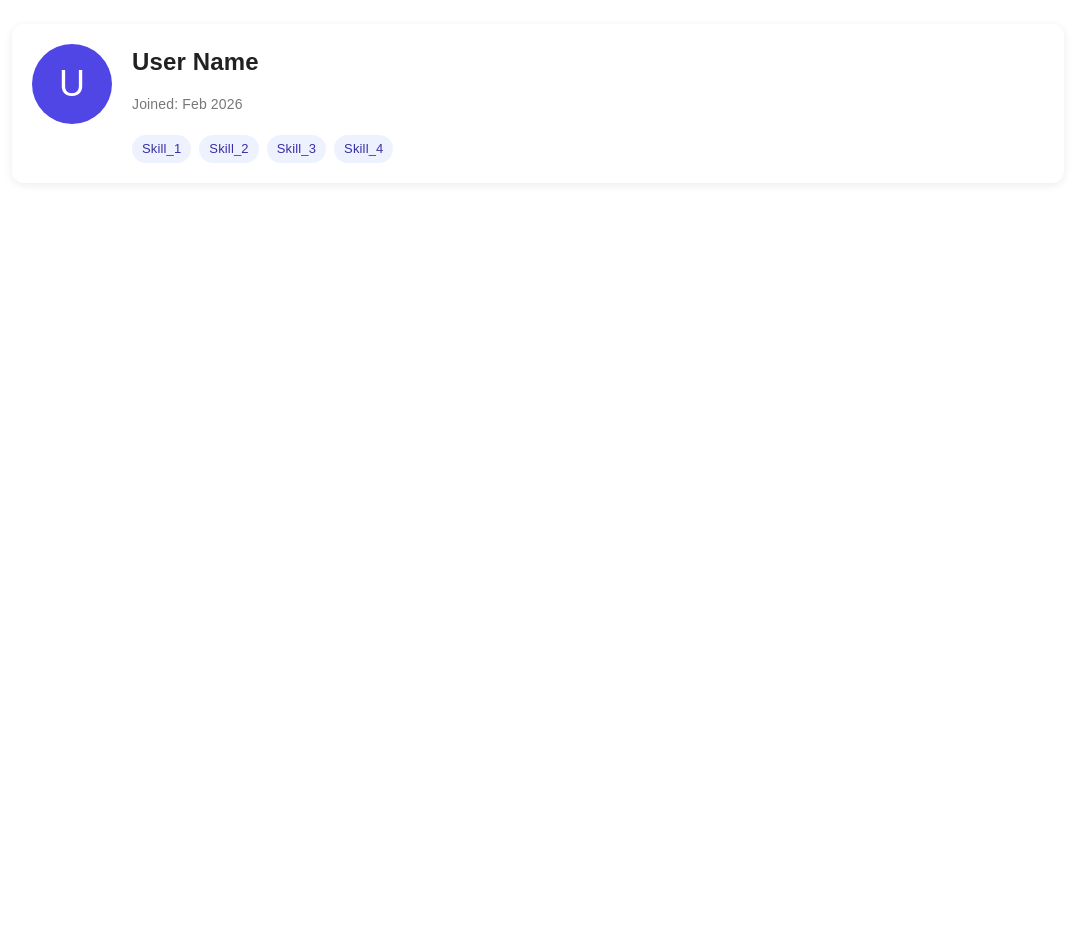
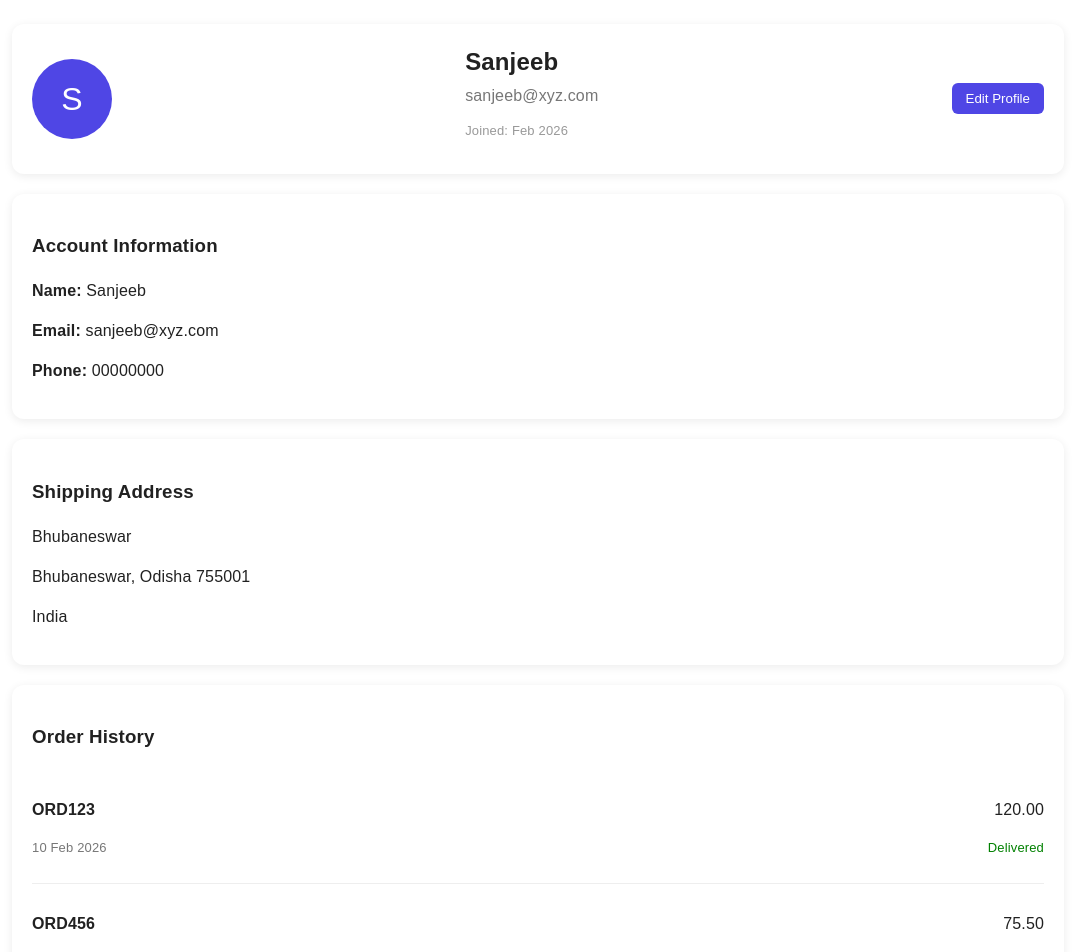
Before and after one commit to Coder-Samaj/ecommerce-ui, a React (Vite) app: page /profile in a window 1280 px wide. Shown: the top 952 px of the page, without its empty margins (102-1177 px from the left). Before the commit the page ends 800 px from the top, so only its background shows below. Built offline with nearby package versions, Linux system fonts and the light colour scheme.

Commit message:
AVDEV-7 Designed Profile page

```diff
--- /dev/null
+++ b/src/components/profile/AddressCard.jsx
@@ -0,0 +1,26 @@
+import React from "react";
+
+const AddressCard = ({ address }) => {
+    return (
+        <div style={styles.card}>
+            <h3>Shipping Address</h3>
+            <p>{address.street}</p>
+            <p>
+                {address.city}, {address.state} {address.zip}
+            </p>
+            <p>{address.country}</p>
+        </div>
+    );
+};
+
+const styles = {
+    card: {
+        padding: "20px",
+        borderRadius: "12px",
+        backgroundColor: "#fff",
+        boxShadow: "0 2px 10px rgba(0,0,0,0.08)",
+        marginBottom: "20px",
+    },
+};
+
+export default AddressCard;
--- /dev/null
+++ b/src/components/profile/OrderHistory.jsx
@@ -0,0 +1,87 @@
+import React, { useState } from "react";
+
+const OrderHistory = ({ orders }) => {
+    const [showAll, setShowAll] = useState(false);
+
+    const visibleOrders = showAll ? orders : orders.slice(0, 2);
+
+    return (
+        <div style={styles.card}>
+            <h3>Order History</h3>
+
+            {visibleOrders.map((order, index) => (
+                <div key={index} style={styles.orderItem}>
+                    <div>
+                        <p><strong>{order.id}</strong></p>
+                        <p style={styles.date}>{order.date}</p>
+                    </div>
+
+                    <div style={{ textAlign: "right" }}>
+                        <p>{order.total}</p>
+                        <p style={getStatusStyle(order.status)}>
+                            {order.status}
+                        </p>
+                    </div>
+                </div>
+            ))}
+
+            {orders.length > 2 && (
+                <div style={styles.buttonContainer}>
+                    <button
+                        onClick={() => setShowAll(!showAll)}
+                        style={styles.button}
+                    >
+                        {showAll ? "Show Less" : "View More"}
+                    </button>
+                </div>
+            )}
+        </div>
+    );
+};
+
+const getStatusStyle = (status) => ({
+    fontSize: "13px",
+    fontWeight: "500",
+    color:
+        status === "Delivered"
+            ? "green"
+            : status === "Shipped"
+                ? "#4f46e5"
+                : "orange",
+});
+
+const styles = {
+    card: {
+        padding: "20px",
+        borderRadius: "12px",
+        backgroundColor: "#fff",
+        boxShadow: "0 2px 10px rgba(0,0,0,0.08)",
+    },
+    orderItem: {
+        display: "flex",
+        justifyContent: "space-between",
+        padding: "12px 0",
+        borderBottom: "1px solid #eee",
+    },
+    date: {
+        fontSize: "13px",
+        color: "#777",
+    },
+    button: {
+        marginTop: "15px",
+        padding: "8px 14px",
+        backgroundColor: "#4f46e5",
+        color: "#fff",
+        border: "none",
+        borderRadius: "6px",
+        cursor: "pointer",
+    },
+    buttonContainer: {
+        display: "flex",
+        justifyContent: "center",
+        marginTop: "15px",
+
+    }
+};
+
+export default OrderHistory;
--- a/src/components/profile/Profile.jsx
+++ b/src/components/profile/Profile.jsx
@@ -1,80 +1,54 @@
 import React from "react";
+import ProfileHeader from "./ProfileHeader";
+import ProfileInfo from "./ProfileInfo";
+import AddressCard from "./AddressCard";
+import OrderHistory from "./OrderHistory";
 
 const Profile = () => {
     const user = {
-        name: "User Name",
+        name: "Sanjeeb",
+        email: "sanjeeb@xyz.com",
         joinedOn: "Feb 2026",
-        focus: ["Skill_1", "Skill_2", "Skill_3", "Skill_4"],
+        phone: "00000000",
     };
 
+    const address = {
+        street: "Bhubaneswar",
+        city: "Bhubaneswar",
+        state: "Odisha",
+        zip: "755001",
+        country: "India",
+    };
+
+    const orders = [
+        { id: "ORD123", date: "10 Feb 2026", total: "120.00", status: "Delivered" },
+        { id: "ORD456", date: "25 Jan 2026", total: "75.50", status: "Shipped" },
+        { id: "ORD123", date: "10 Feb 2026", total: "120.00", status: "Delivered" },
+        { id: "ORD123", date: "10 Feb 2026", total: "120.00", status: "Delivered" },
+        { id: "ORD456", date: "25 Jan 2026", total: "75.50", status: "Shipped" },
+        { id: "ORD456", date: "25 Jan 2026", total: "75.50", status: "Shipped" },
+        { id: "ORD456", date: "25 Jan 2026", total: "75.50", status: "Shipped" },
+        { id: "ORD456", date: "25 Jan 2026", total: "75.50", status: "Shipped" },
+        { id: "ORD456", date: "25 Jan 2026", total: "75.50", status: "Shipped" },
+    ];
+
     return (
-        <div
-            style={{
-                padding: "24px",
-                maxWidth: "1100px",
-                margin: "0 auto",
-                fontFamily: "Arial, sans-serif"
-            }}
-        >
-            <div
-                style={{
-                    display: "flex",
-                    gap: "20px",
-                    padding: "20px",
-                    borderRadius: "12px",
-                    backgroundColor: "#ffffff",
-                    boxShadow: "0 2px 10px rgba(0,0,0,0.08)"
-                }}
-            >
-                {/* Avatar (Curently taking the first letter of the name.) */}
-                <div
-                    style={{
-                        width: "80px",
-                        height: "80px",
-                        borderRadius: "50%",
-                        backgroundColor: "#4f46e5",
-                        color: "#fff",
-                        fontSize: "36px",
-                        display: "flex",
-                        alignItems: "center",
-                        justifyContent: "center"
-                    }}
-                >
-                    {user.name.charAt(0)}
-                </div>
-
-                {/* Details of the user */}
-                <div>
-                    <h2 style={{ margin: 0 }}>{user.name}</h2>
-
-                    <p style={{ fontSize: "14px", color: "#777" }}>
-                        Joined: {user.joinedOn}
-                    </p>
-
-                    {/* Focus Areas */}
-                    <div style={{ marginTop: "10px" }}>
-                        {user.focus.map((item) => (
-                            <span
-                                key={item}
-                                style={{
-                                    display: "inline-block",
-                                    marginRight: "8px",
-                                    marginTop: "6px",
-                                    padding: "4px 10px",
-                                    fontSize: "13px",
-                                    backgroundColor: "#eef2ff",
-                                    color: "#3730a3",
-                                    borderRadius: "16px"
-                                }}
-                            >
-                                {item}
-                            </span>
-                        ))}
-                    </div>
-                </div>
-            </div>
+        <div style={styles.container}>
+            <ProfileHeader user={user} />
+            <ProfileInfo user={user} />
+            <AddressCard address={address} />
+            <OrderHistory orders={orders} />
         </div>
     );
 };
 
+const styles = {
+    container: {
+        maxWidth: "1100px",
+        margin: "0 auto",
+        padding: "24px",
+        fontFamily: "Arial, sans-serif",
+    },
+};
+
 export default Profile;
--- /dev/null
+++ b/src/components/profile/ProfileHeader.jsx
@@ -0,0 +1,55 @@
+import React from "react";
+
+const ProfileHeader = ({ user }) => {
+    return (
+        <div style={styles.card}>
+            <div style={styles.avatar}>
+                {user.name.charAt(0)}
+            </div>
+
+            <div>
+                <h2 style={{ margin: 0 }}>{user.name}</h2>
+                <p style={{ color: "#777", margin: "4px 0" }}>{user.email}</p>
+                <p style={{ fontSize: "13px", color: "#999" }}>
+                    Joined: {user.joinedOn}
+                </p>
+            </div>
+
+            <button style={styles.button}>Edit Profile</button>
+        </div>
+    );
+};
+
+const styles = {
+    card: {
+        display: "flex",
+        alignItems: "center",
+        justifyContent: "space-between",
+        padding: "20px",
+        borderRadius: "12px",
+        backgroundColor: "#fff",
+        boxShadow: "0 2px 10px rgba(0,0,0,0.08)",
+        marginBottom: "20px",
+    },
+    avatar: {
+        width: "80px",
+        height: "80px",
+        borderRadius: "50%",
+        backgroundColor: "#4f46e5",
+        color: "#fff",
+        fontSize: "32px",
+        display: "flex",
+        alignItems: "center",
+        justifyContent: "center",
+    },
+    button: {
+        padding: "8px 14px",
+        backgroundColor: "#4f46e5",
+        color: "#fff",
+        border: "none",
+        borderRadius: "6px",
+        cursor: "pointer",
+    },
+};
+
+export default ProfileHeader;
--- /dev/null
+++ b/src/components/profile/ProfileInfo.jsx
@@ -0,0 +1,24 @@
+import React from "react";
+
+const ProfileInfo = ({ user }) => {
+    return (
+        <div style={styles.card}>
+            <h3>Account Information</h3>
+            <p><strong>Name:</strong> {user.name}</p>
+            <p><strong>Email:</strong> {user.email}</p>
+            <p><strong>Phone:</strong> {user.phone}</p>
+        </div>
+    );
+};
+
+const styles = {
+    card: {
+        padding: "20px",
+        borderRadius: "12px",
+        backgroundColor: "#fff",
+        boxShadow: "0 2px 10px rgba(0,0,0,0.08)",
+        marginBottom: "20px",
+    },
+};
+
+export default ProfileInfo;
```
